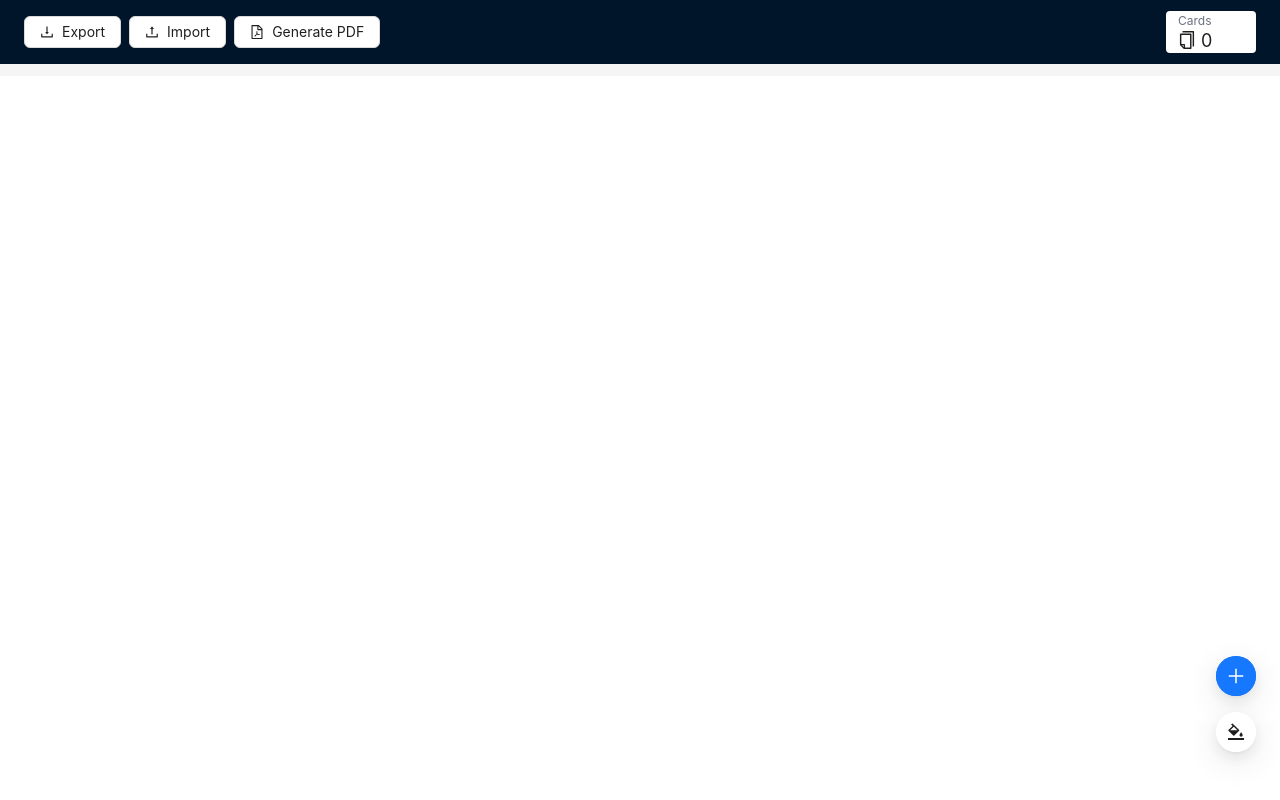
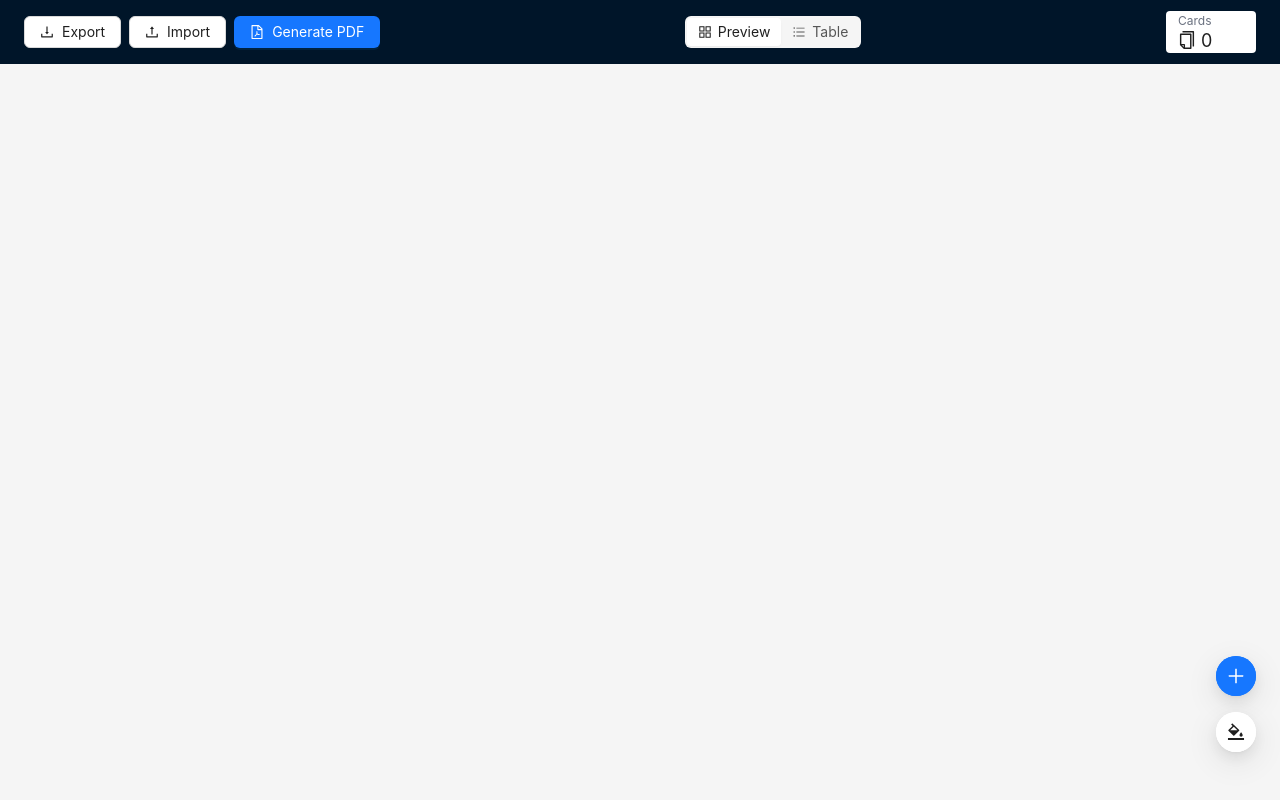
Before and after one commit to dzegarra/letra-a-letra, a React (Vite) app: page / in a window 1280 px wide. Built offline with nearby package versions, Linux system fonts and the light colour scheme.

Commit message:
Added Table view mode

```diff
--- a/src/App.tsx
+++ b/src/App.tsx
@@ -1,30 +1,18 @@
-import { useEffect, useState, useRef, useCallback } from "react";
-import { Layout, FloatButton, Modal } from "antd";
+import { useState, useRef } from "react";
+import { Layout } from "antd";
 import html2pdf from "html2pdf.js";
 import { useCardsData } from "./hooks/useCardsData";
-import { ConfigBar } from "./components/ConfigBar";
-import { PageWithCardRears } from "./components/PageWithCardRears";
-import { PageWithCardFronts } from "./components/PageWithCardFronts";
-import { BgColorsOutlined, PlusOutlined } from "@ant-design/icons";
-import { useCardsColor } from "./hooks/useCardsColor";
-import { generateCard } from "./helpers/generateCard";
-import { ColorsChanger } from "./components/ColorsChanger";
+import { AppHeader } from "./components/AppHeader";
+import { PreviewView } from "./components/PreviewView";
+import { useViewMode } from "./hooks/useViewMode";
+import { TableView } from "./components/TableView";
 
 function App() {
   const [showRears, setShowRears] = useState(false);
-  const [isColorsModalOpen, setIsColorsModalOpen] = useState(false);
   const cardsRef = useRef<HTMLDivElement>(null);
-  const lastCardsCountRef = useRef(-1);
+  const scrollableContainer = useRef<HTMLDivElement>(null);
   const { cards, setCards } = useCardsData();
-  const { colors } = useCardsColor(cards, setCards);
-
-  // Scroll to the bottom each time a new card is added
-  useEffect(() => {
-    if (cards.length > lastCardsCountRef.current && lastCardsCountRef.current !== -1) {
-      window.scrollTo(0, document.body.scrollHeight);
-    }
-    lastCardsCountRef.current = cards.length;
-  }, [cards]);
+  const { viewMode, setViewMode } = useViewMode();
 
   const downloadPdf = async () => {
     try {
@@ -43,45 +31,33 @@ function App() {
     }
   };
 
-  const addCard = useCallback(() => {
-    setCards((cards) => [...cards, generateCard(colors)]);
-  }, [setCards, colors]);
-
   return (
     <>
-      <Layout>
-        <ConfigBar
+      <Layout style={{ height: "100vh", overflow: "hidden" }}>
+        <AppHeader
+          className="fixed top-0 left-0 w-full z-10 print:hidden"
           cards={cards}
           setCards={setCards}
-          className="fixed top-0 left-0 w-full z-10 print:hidden"
           onDownloadPdf={downloadPdf}
+          viewMode={viewMode}
+          setViewMode={setViewMode}
         />
 
-        <Layout.Content style={{ marginTop: "12px" }}>
-          <div className="flex flex-wrap flex-1 mx-3" ref={cardsRef}>
-            <PageWithCardFronts cards={cards} setCards={setCards} hideIndex={showRears} />
+        <Layout.Content className="overflow-y-auto flex-1" ref={scrollableContainer}>
+          {viewMode === "preview" && (
+            <div ref={cardsRef}>
+              <PreviewView
+                cards={cards}
+                setCards={setCards}
+                showRears={showRears}
+                scrollableContainer={scrollableContainer.current}
+              />
+            </div>
+          )}
 
-            {showRears && <PageWithCardRears cards={cards} className="flex-row-reverse break-before-page" />}
-          </div>
+          {viewMode === "table" && <TableView cards={cards} setCards={setCards} />}
         </Layout.Content>
       </Layout>
-
-      <FloatButton.Group shape="circle" style={{ insetInlineEnd: 24 }}>
-        <FloatButton type="primary" tooltip="Add new card" icon={<PlusOutlined />} onClick={addCard} />
-        <FloatButton tooltip="Change colors" icon={<BgColorsOutlined />} onClick={() => setIsColorsModalOpen(true)} />
-        <FloatButton.BackTop tooltip="Move to the top" />
-      </FloatButton.Group>
-
-      <Modal
-        centered
-        title="Colors of the cards"
-        width={300}
-        footer={null}
-        open={isColorsModalOpen}
-        onCancel={() => setIsColorsModalOpen(false)}
-      >
-        <ColorsChanger cards={cards} setCards={setCards} className="mt-5" />
-      </Modal>
     </>
   );
 }
--- a/src/components/ConfigBar.tsx
+++ b/src/components/AppHeader.tsx
@@ -1,18 +1,20 @@
 import { ComponentProps, Dispatch, SetStateAction, useCallback } from "react";
-import { Button, Layout, Tooltip, Space } from "antd";
-import { DownloadOutlined, FilePdfOutlined, UploadOutlined } from "@ant-design/icons";
-import { Card as CardType } from "../types";
+import { Button, Layout, Tooltip, Space, Segmented } from "antd";
+import { AppstoreOutlined, BarsOutlined, DownloadOutlined, FilePdfOutlined, UploadOutlined } from "@ant-design/icons";
+import { Card, ViewMode } from "../types";
 import { pickFile } from "../helpers/pickFile";
 import { jsonToFile } from "../helpers/jsonToFile";
 import { CardsCount } from "./CardsCount";
 
-type ConfigBarProps = {
-  cards: CardType[];
-  setCards: Dispatch<SetStateAction<CardType[]>>;
+type AppHeaderProps = {
+  cards: Card[];
+  viewMode: ViewMode;
+  setViewMode: Dispatch<SetStateAction<ViewMode>>;
+  setCards: Dispatch<SetStateAction<Card[]>>;
   onDownloadPdf: () => void;
-} & ComponentProps<"div">;
+} & ComponentProps<typeof Layout.Header>;
 
-export const ConfigBar = ({ className, cards, setCards, onDownloadPdf }: ConfigBarProps) => {
+export const AppHeader = ({ cards, setCards, onDownloadPdf, viewMode, setViewMode, ...props }: AppHeaderProps) => {
   const exportData = useCallback(() => {
     jsonToFile(cards, "project-export");
   }, [cards]);
@@ -44,7 +46,7 @@ export const ConfigBar = ({ className, cards, setCards, onDownloadPdf }: ConfigB
         justifyContent: "space-between",
         padding: "0 24px",
       }}
-      className={className}
+      {...props}
     >
       <Space>
         <Tooltip title="Downloads the project as a file that can be used to continue the project later">
@@ -59,12 +61,23 @@ export const ConfigBar = ({ className, cards, setCards, onDownloadPdf }: ConfigB
           </Button>
         </Tooltip>
 
-        <Tooltip title="Downloads the project as a PDF file">
-          <Button onClick={onDownloadPdf} icon={<FilePdfOutlined />}>
-            Generate PDF
-          </Button>
-        </Tooltip>
+        {viewMode === "preview" && (
+          <Tooltip title="Downloads the project as a PDF file">
+            <Button onClick={onDownloadPdf} icon={<FilePdfOutlined />} type="primary">
+              Generate PDF
+            </Button>
+          </Tooltip>
+        )}
       </Space>
+
+      <Segmented
+        value={viewMode}
+        onChange={setViewMode}
+        options={[
+          { value: "preview", label: "Preview", icon: <AppstoreOutlined /> },
+          { value: "table", label: "Table", icon: <BarsOutlined /> },
+        ]}
+      />
 
       <CardsCount count={cards.length} />
     </Layout.Header>
--- /dev/null
+++ b/src/components/EditableCell.tsx
@@ -0,0 +1,30 @@
+import { useRef, useCallback } from "react";
+import { Input, InputRef } from "antd";
+
+type EditableCellProps = {
+  cardWord?: string;
+  updateCardWord?: (word: string) => void;
+};
+
+export const EditableCell: React.FC<React.PropsWithChildren<EditableCellProps>> = ({
+  children,
+  cardWord,
+  updateCardWord,
+  ...restProps
+}) => {
+  const inputRef = useRef<InputRef>(null);
+
+  const save = useCallback(() => {
+    updateCardWord?.(inputRef.current?.input?.value || "");
+  }, [updateCardWord]);
+
+  if (updateCardWord) {
+    return (<td {...restProps}>
+      <Input ref={inputRef} onBlur={save} defaultValue={cardWord} />
+    </td>)
+  }
+
+  return (
+    <td {...restProps}>{children}</td>
+  );
+};
--- /dev/null
+++ b/src/components/PreviewView.tsx
@@ -0,0 +1,63 @@
+import { Dispatch, SetStateAction, forwardRef, useCallback, useEffect, useRef, useState } from "react";
+import { FloatButton, Modal } from "antd";
+import { BgColorsOutlined, PlusOutlined } from "@ant-design/icons";
+import { PageWithCardFronts } from "./PageWithCardFronts";
+import { PageWithCardRears } from "./PageWithCardRears";
+import { Card } from "../types";
+import { ColorsChanger } from "./ColorsChanger";
+import { generateCard } from "../helpers/generateCard";
+import { useCardsColor } from "../hooks/useCardsColor";
+
+type PreviewViewProps = {
+  cards: Card[];
+  setCards: Dispatch<SetStateAction<Card[]>>;
+  showRears: boolean;
+  scrollableContainer?: HTMLDivElement | null;
+};
+
+export const PreviewView = forwardRef<HTMLDivElement, PreviewViewProps>(
+  ({ showRears, cards, setCards, scrollableContainer, ...props }, ref) => {
+    const [isColorsModalOpen, setIsColorsModalOpen] = useState(false);
+    const { colors } = useCardsColor(cards, setCards);
+    const lastCardsCountRef = useRef(-1);
+
+    const addCard = useCallback(() => {
+      setCards((cards) => [...cards, generateCard(colors)]);
+    }, [setCards, colors]);
+
+    // Scroll to the bottom each time a new card is added
+    useEffect(() => {
+      if (cards.length > lastCardsCountRef.current && lastCardsCountRef.current !== -1) {
+        scrollableContainer?.scrollTo(0, scrollableContainer?.scrollHeight);
+      }
+      lastCardsCountRef.current = cards.length;
+    }, [cards]);
+
+    return (
+      <>
+        <div className="flex flex-wrap flex-1 mx-3 my-2" {...props} ref={ref}>
+          <PageWithCardFronts cards={cards} setCards={setCards} hideIndex={showRears} />
+
+          {showRears && <PageWithCardRears cards={cards} className="flex-row-reverse break-before-page" />}
+        </div>
+
+        <FloatButton.Group shape="circle" style={{ insetInlineEnd: 24 }}>
+          <FloatButton type="primary" tooltip="Add new card" icon={<PlusOutlined />} onClick={addCard} />
+          <FloatButton tooltip="Change colors" icon={<BgColorsOutlined />} onClick={() => setIsColorsModalOpen(true)} />
+          <FloatButton.BackTop tooltip="Move to the top" target={() => scrollableContainer ?? window} />
+        </FloatButton.Group>
+
+        <Modal
+          centered
+          title="Colors of the cards"
+          width={300}
+          footer={null}
+          open={isColorsModalOpen}
+          onCancel={() => setIsColorsModalOpen(false)}
+        >
+          <ColorsChanger cards={cards} setCards={setCards} className="mt-5" />
+        </Modal>
+      </>
+    );
+  },
+);
--- /dev/null
+++ b/src/components/TableView.tsx
@@ -0,0 +1,87 @@
+import { Dispatch, SetStateAction, useMemo } from "react";
+import { Table, TableProps } from "antd";
+import { Card, CardWords, Word } from "../types";
+import { EditableCell } from "./EditableCell";
+
+type TableViewProps = {
+  cards: Card[];
+  setCards: Dispatch<SetStateAction<Card[]>>;
+};
+
+const columns: TableProps<Card>["columns"] = [
+  {
+    title: "Card #",
+    dataIndex: "index",
+    key: "index",
+    width: "10%",
+    render: (_, __, index) => <span>{index + 1}</span>,
+  },
+  {
+    title: "Word #1",
+    dataIndex: "words",
+    key: 0,
+    width: "30%",
+    render: (_, { words }) => <span>{words[0].word}</span>,
+  },
+  {
+    title: "Word #2",
+    dataIndex: "words",
+    key: 1,
+    width: "30%",
+    render: (_, { words }) => <span>{words[1].word}</span>,
+  },
+  {
+    title: "Word #3",
+    dataIndex: "words",
+    key: 2,
+    width: "30%",
+    render: (_, { words }) => <span>{words[2].word}</span>,
+  },
+];
+
+const components = {
+  body: {
+    cell: EditableCell,
+  },
+};
+
+export const TableView = ({ cards, setCards }: TableViewProps) => {
+
+  const columnsFinal = useMemo(
+    () =>
+      columns.map((column, index) => ({
+        ...column,
+        onCell: index>0 ? (record: Card, cardIndex: number) => ({
+          cardWord: record.words[column.key as number].word,
+          updateCardWord: (word: string) => {
+            setCards((cards) => {
+              const wordIndex = column.key as number;
+              const oldCard = cards[cardIndex];
+              const oldWord = oldCard.words[wordIndex];
+              const newWord: Word = { ...oldWord, word };
+              const newCard: Card = {
+                ...oldCard,
+                words: oldCard.words.map((word, index) => (index === wordIndex ? newWord : word)) as CardWords,
+              };
+              const newCards = [...cards];
+              newCards[cardIndex] = newCard;
+              return newCards;
+            });
+          },
+        }) : undefined,
+      })),
+    [setCards],
+  );
+
+  return (
+      <Table<Card>
+        bordered
+        pagination={false}
+        rowClassName={() => "editable-row"}
+        dataSource={cards}
+        columns={columnsFinal as TableProps<Card>["columns"]}
+        components={components}
+        rowKey={(card) => card.id}
+      />
+  );
+};
--- /dev/null
+++ b/src/hooks/useViewMode.ts
@@ -0,0 +1,15 @@
+import { useCallback, useState } from 'react';
+import { ViewMode } from '../types';
+
+
+
+export const useViewMode = () => {
+    const [state, setState] = useState<ViewMode>('preview');
+
+    return {
+        viewMode: state ?? 'preview',
+        setViewMode: setState,
+        setPreviewView: useCallback(() => setState('preview' ), []),
+        setTableView: useCallback(() => setState('table' ), []),
+    };
+}
--- a/src/types.ts
+++ b/src/types.ts
@@ -15,3 +15,5 @@ export type CardWords = [Word, Word, Word];
 export type CardColors = [string, string, string];
 
 export type WordIndex = 0 | 1 | 2;
+
+export type ViewMode = "preview" | "table";
```
Also changed, not shown: src/constants.ts (+7 -1 lines).
